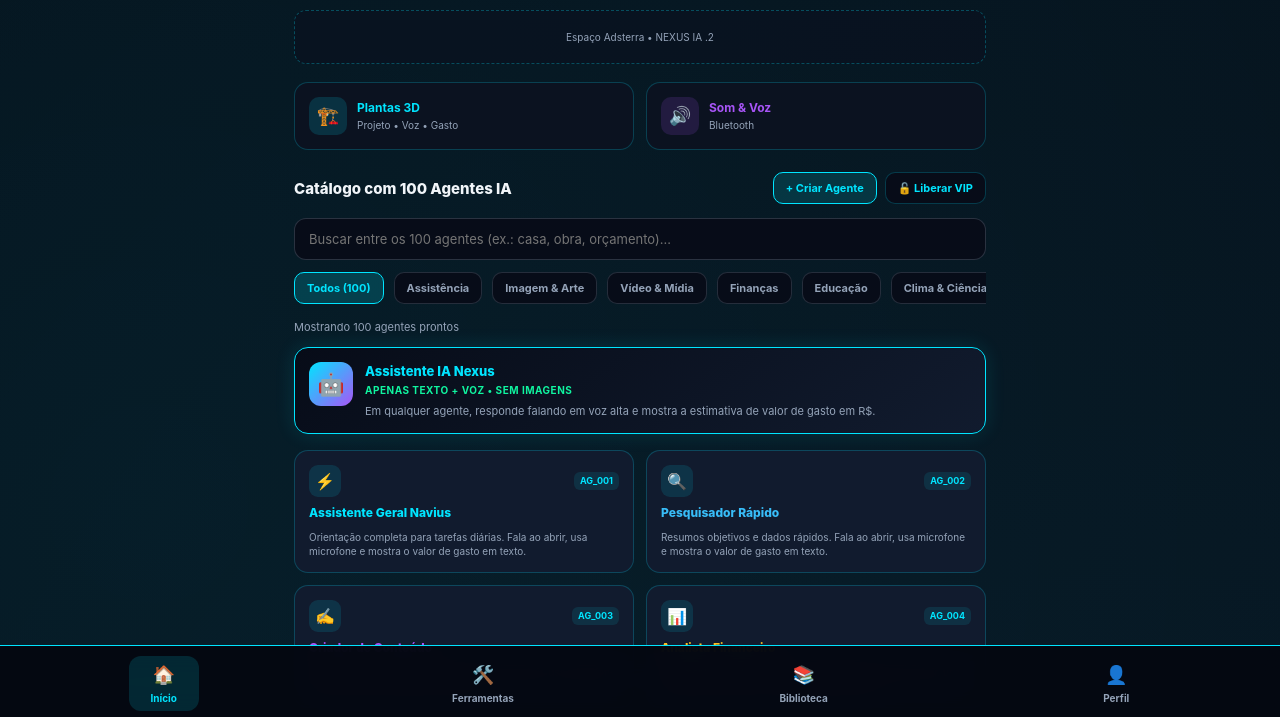
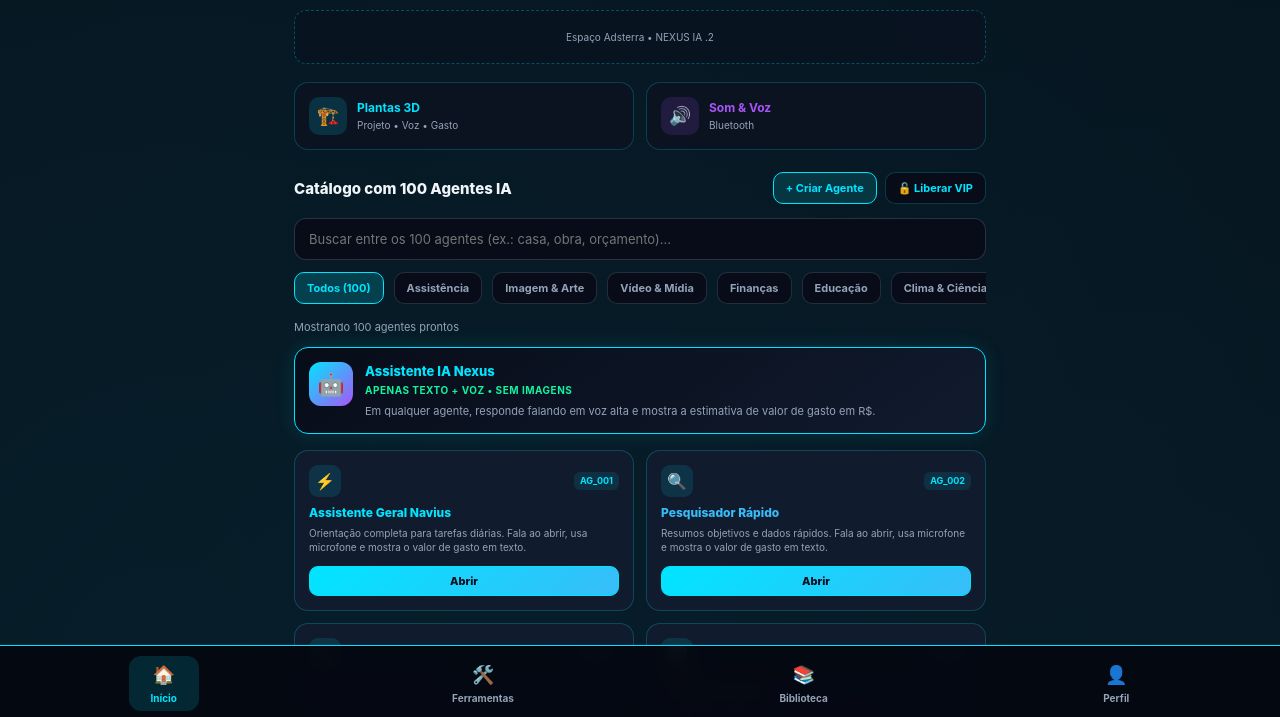
Before and after one commit to filhomarquesfilho23-bit/nexus-ai-100, a website: page index.html in a window 1280 px wide. Shown: the part 79-796 px from the top of the page. Drawn offline with Linux system fonts and the light colour scheme.

Commit message:
Add button styling and update agent card layout

```diff
--- a/index.html
+++ b/index.html
@@ -298,6 +298,7 @@
       cursor: pointer;
       display: flex;
       flex-direction: column;
+      justify-content: space-between;
       gap: 8px;
       text-decoration: none;
       color: var(--text);
@@ -329,6 +330,23 @@
     }
     .agent-name { font-size: 12px; font-weight: 800; }
     .agent-desc { font-size: 10px; color: var(--text-2); line-height: 1.4; }
+
+    .btn-open-blue {
+      width: 100%;
+      margin-top: 4px;
+      padding: 7px 10px;
+      border-radius: 9px;
+      border: 1px solid var(--cyan);
+      background: linear-gradient(135deg, var(--cyan), var(--blue));
+      color: #04101d;
+      font-size: 11px;
+      font-weight: 800;
+      cursor: pointer;
+      text-align: center;
+    }
+    .btn-open-blue:active {
+      transform: scale(0.97);
+    }
 
     .bottom-nav {
       position: fixed;
@@ -940,12 +958,15 @@
         card.className = 'agent-card';
         card.onclick = () => launchAgent(agent.tag, agent.name, agent.desc, agent.type);
         card.innerHTML = `
-          <div class="agent-top">
-            <div class="agent-icon" style="color:${agent.color};">${agent.icon}</div>
-            <span class="agent-tag">${agent.tag}</span>
+          <div>
+            <div class="agent-top">
+              <div class="agent-icon" style="color:${agent.color};">${agent.icon}</div>
+              <span class="agent-tag">${agent.tag}</span>
+            </div>
+            <div class="agent-name" style="color:${agent.color}; margin-top:8px;">${agent.name}</div>
+            <div class="agent-desc" style="margin-top:4px;">${agent.desc}</div>
           </div>
-          <div class="agent-name" style="color:${agent.color};">${agent.name}</div>
-          <div class="agent-desc">${agent.desc}</div>
+          <button type="button" class="btn-open-blue" onclick="event.stopPropagation(); launchAgent('${agent.tag.replace(/'/g, "\\'")}', '${agent.name.replace(/'/g, "\\'")}', '${agent.desc.replace(/'/g, "\\'")}', '${agent.type}')">Abrir</button>
         `;
         container.appendChild(card);
       });
```
